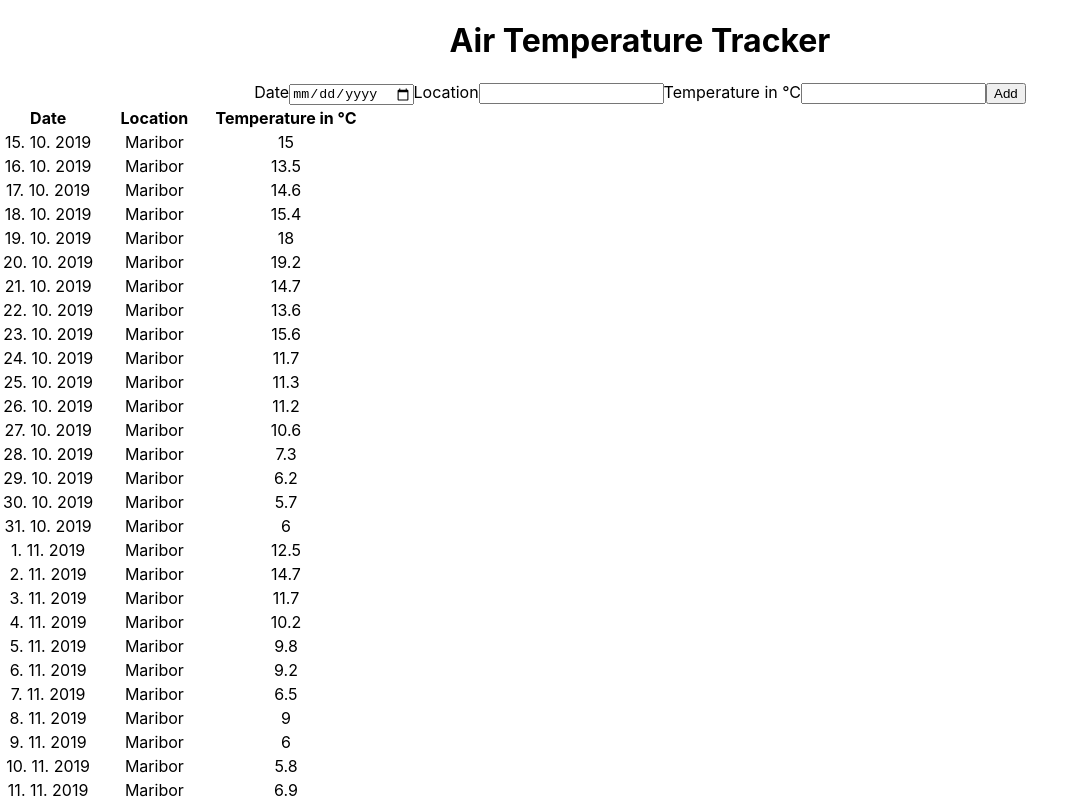
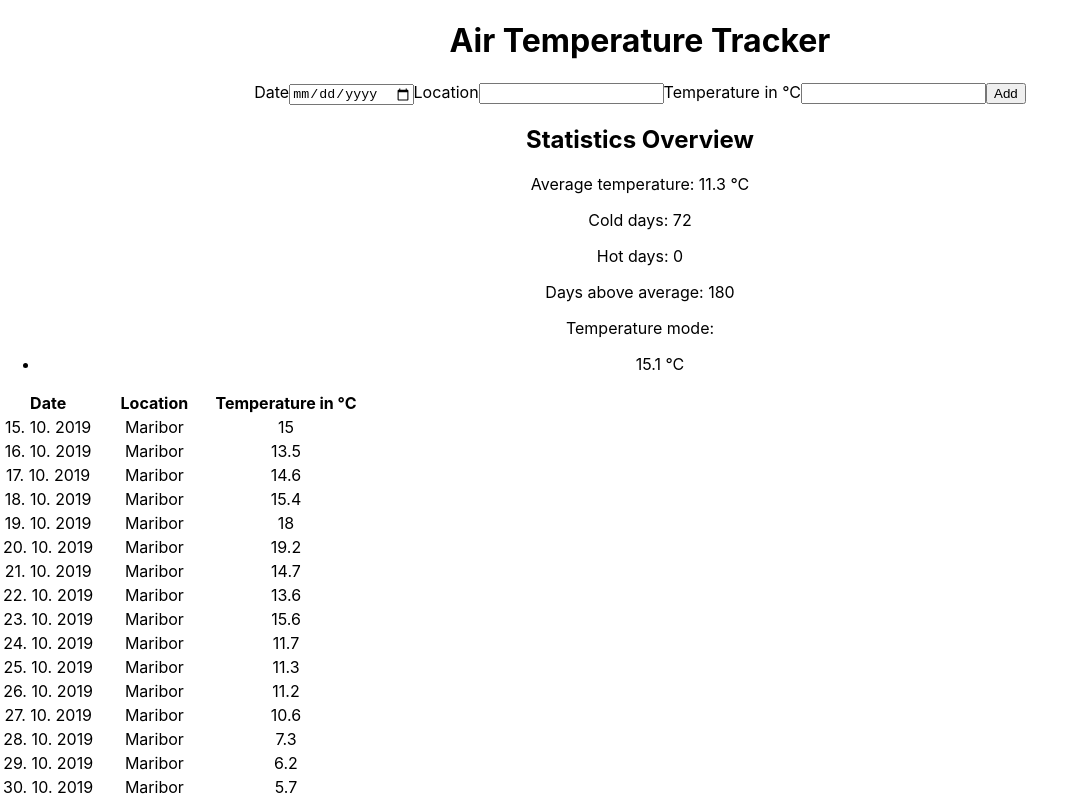
Before and after one commit to encalien/air-temperature-tracker, a React (Create React App) app: page / in a window 1280 px wide. Shown: the top 800 px of the page, without its empty margins (0-1085 px from the left). Built offline with nearby package versions, Linux system fonts and the light colour scheme.

Commit message:
add statistics

```diff
--- a/src/App.tsx
+++ b/src/App.tsx
@@ -4,6 +4,7 @@ import AddTemperatureRecordForm from './components/AddTemperatureRecordForm';
 import TemperatureRecordIndex from './components/TemperatureRecordIndex';
 import TemperatureRecord from './types/TemperatureRecord';
 import temperatureRecordService from './services/TemperatureRecordService';
+import StatisticsOverview from './components/StatisticsOverview';
 
 function App() {
   const [temperatureRecords, setTemperatureRecords] = useState<TemperatureRecord[]>([]);
@@ -21,6 +22,7 @@ function App() {
     <div className="App">
       <h1>Air Temperature Tracker</h1>
       <AddTemperatureRecordForm addTemperatureRecord={addTemperatureRecord} />
+      <StatisticsOverview temperatureRecords={temperatureRecords}/>
       <TemperatureRecordIndex temperatureRecords={temperatureRecords} />
     </div>
   );
--- /dev/null
+++ b/src/components/StatisticsOverview.tsx
@@ -0,0 +1,95 @@
+import { useEffect, useState } from "react";
+import TemperatureRecord from "../types/TemperatureRecord";
+
+export default function StatisticsOverview(
+  { temperatureRecords }: { temperatureRecords: TemperatureRecord[] }
+) {
+  const [averageTemperature, setAverageTemperature] = useState<number>(0);
+  const [coldDaysCount, setColdDaysCount] = useState<number>(0);
+  const [hotDaysCount, setHotDaysCount] = useState<number>(0);
+  const [daysAboveAverageCount, setDaysAboveAverageCount] = useState<number>(0);
+  const [temperatureModes, setTemperatureModes] = useState<number[]>([]);
+
+  const calculateAverageTemperature = (): void => {
+    const sum = temperatureRecords.reduce((sum: number, record: TemperatureRecord): number => {
+      return sum + record.temperature;
+    }, 0);
+    const averageTemperatureInKelvin = (sum / temperatureRecords.length);
+    setAverageTemperature(Math.round((averageTemperatureInKelvin - 273) * 10) / 10);
+  }
+
+  const countColdDays = (): void => {
+    const coldDaysCount = temperatureRecords.reduce((sum: number, record: TemperatureRecord): number => {
+      return record.temperature < 10 + 273 ? sum + 1 : sum;
+    }, 0);
+    setColdDaysCount(coldDaysCount);
+  }
+
+  const countHotDays = (): void => {
+    const hotDaysCount = temperatureRecords.reduce((sum: number, record: TemperatureRecord): number => {
+      return record.temperature > 25 + 273 ? sum + 1 : sum;
+    }, 0);
+    setHotDaysCount(hotDaysCount);
+  }
+
+  const countDaysAboveAverage = (): void => {
+    const daysAboveAverageCount = temperatureRecords.reduce((sum: number, record: TemperatureRecord): number => {
+      return record.temperature > averageTemperature ? sum + 1 : sum;
+    }, 0);
+    setDaysAboveAverageCount(daysAboveAverageCount);
+  }
+
+  const findTemperatureModes = (): void => {
+    const temperatureOccurrenceMap: { [key: string]: number } = {};
+    const modeList: number[] = [];
+
+    temperatureRecords.forEach((temperatureRecord: TemperatureRecord) => {
+      const temperature = temperatureRecord.temperature.toString();
+      temperatureOccurrenceMap[temperature] = (temperatureOccurrenceMap[temperature] || 0) + 1;
+    });
+
+    let maxOccurenceCount = 0;
+    Object.keys(temperatureOccurrenceMap).forEach((temperature: string) => {
+      const occurrenceCount = temperatureOccurrenceMap[temperature];
+      if (occurrenceCount > maxOccurenceCount) {
+        maxOccurenceCount = occurrenceCount;
+      }
+    });
+
+    Object.entries(temperatureOccurrenceMap).forEach((entry: [string, number]) => {
+      if (entry[1] === maxOccurenceCount) {
+        const temperatureInCelsius = Math.round((+entry[0] - 273) * 10) / 10;
+        modeList.push(temperatureInCelsius);
+      }
+    });
+
+    setTemperatureModes(modeList);
+  }
+
+  useEffect(() => {
+    if (!temperatureRecords?.length) return;
+    calculateAverageTemperature();
+    countColdDays();
+    countHotDays();
+    countDaysAboveAverage();
+    findTemperatureModes();
+  }, [temperatureRecords]);
+
+  return (
+    <div>
+      <h2>Statistics Overview</h2>
+      <div>
+        <p>Average temperature: {averageTemperature} °C</p>
+        <p>Cold days: {coldDaysCount}</p>
+        <p>Hot days: {hotDaysCount}</p>
+        <p>Days above average: {daysAboveAverageCount}</p>
+        <p>Temperature mode:</p>
+        <ul>
+          {temperatureModes.map((temperature: number, i: number) => (
+            <li key={i}>{temperature} °C</li>
+          ))}
+        </ul>
+      </div>
+    </div>
+  );
+}
```
